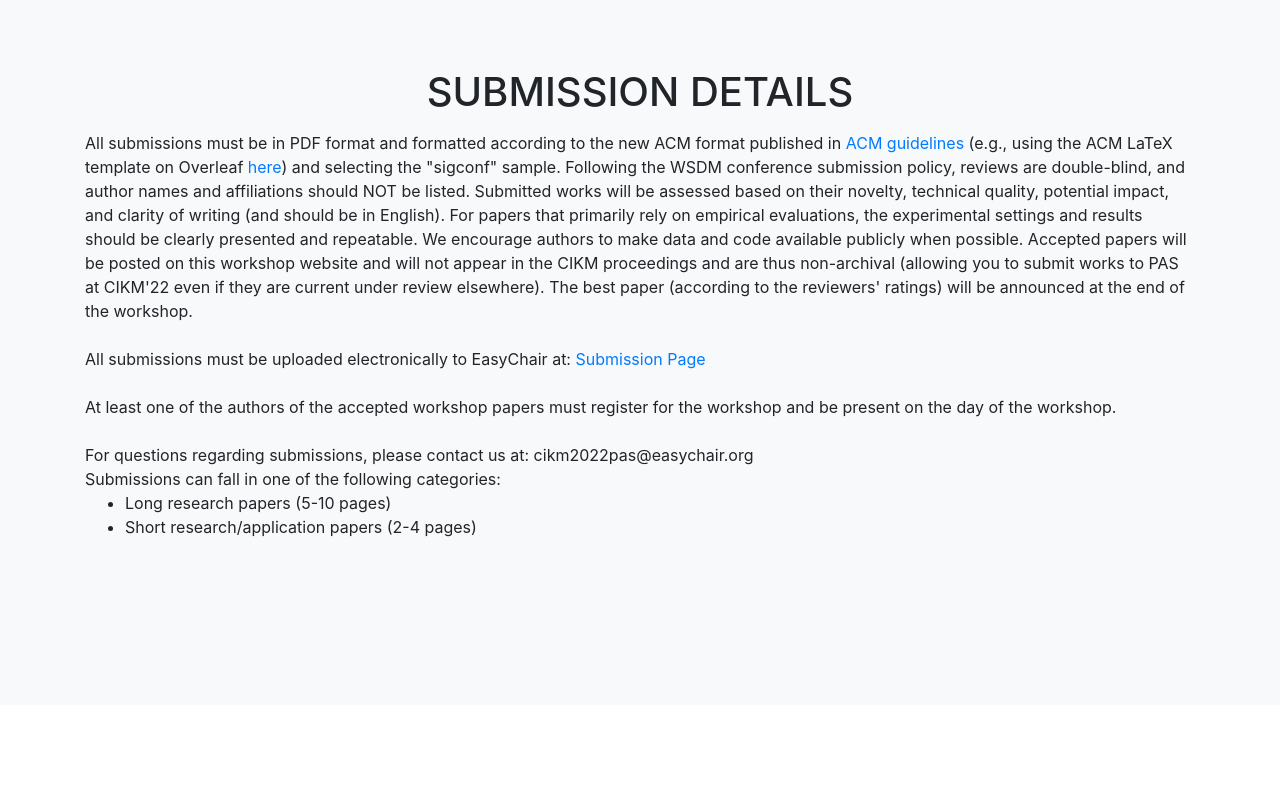
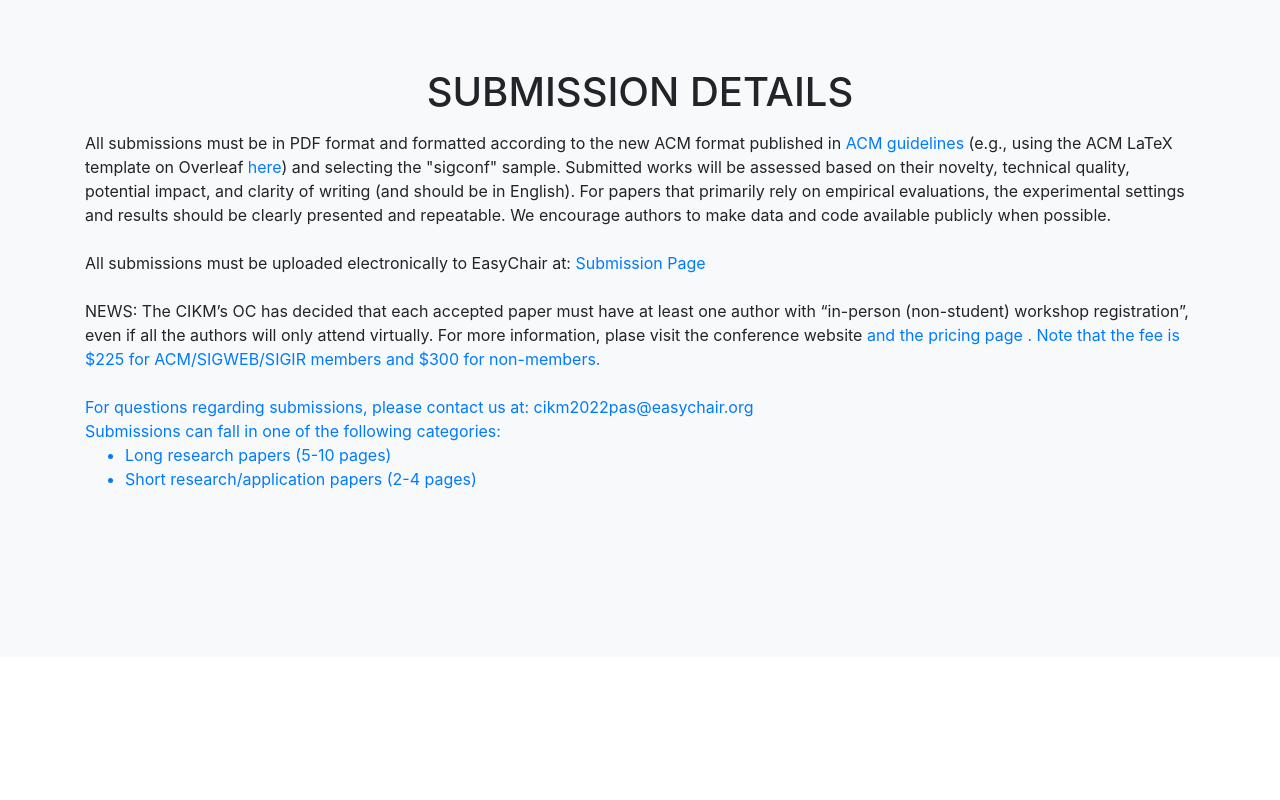
Before and after one commit to PASWorkshop22/PASWorkshop22.github.io, a website with bundled scripts: page index.html in a window 1280 px wide. Shown: the part 3300-4100 px from the top of the page. Built offline with nearby package versions, Linux system fonts and the light colour scheme; files whose address does not match are found by name; a web font is replaced by a local one.

Commit message:
Update index.html

```diff
--- a/index.html
+++ b/index.html
@@ -170,11 +170,11 @@
           <h2 class="section-heading text-uppercase">Submission Details</h2>
           <div style="text-align:left">
 	    <!--We invite both long research papers (5-10 pages) and short research/application papers (2-4 pages) including references. -->
-            All submissions must be in PDF format and formatted according to the new ACM format published in <a href='https://www.acm.org/publications/proceedings-template'>ACM guidelines</a> (e.g., using the ACM LaTeX template on Overleaf <a href="https://www.overleaf.com/gallery/tagged/acm-official#.WOuOk2e1taQ">here</a>) and selecting the "sigconf" sample. Following the WSDM conference submission policy, reviews are double-blind, and author names and affiliations should NOT be listed. Submitted works will be assessed based on their novelty, technical quality, potential impact, and clarity of writing (and should be in English). For papers that primarily rely on empirical evaluations, the experimental settings and results should be clearly presented and repeatable. We encourage authors to make data and code available publicly when possible. Accepted papers will be posted on this workshop website and will not appear in the CIKM proceedings and are thus non-archival (allowing you to submit works to PAS at CIKM'22 even if they are current under review elsewhere). The best paper (according to the reviewers' ratings) will be announced at the end of the workshop.<br /><br />
+            All submissions must be in PDF format and formatted according to the new ACM format published in <a href='https://www.acm.org/publications/proceedings-template'>ACM guidelines</a> (e.g., using the ACM LaTeX template on Overleaf <a href="https://www.overleaf.com/gallery/tagged/acm-official#.WOuOk2e1taQ">here</a>) and selecting the "sigconf" sample. Submitted works will be assessed based on their novelty, technical quality, potential impact, and clarity of writing (and should be in English). For papers that primarily rely on empirical evaluations, the experimental settings and results should be clearly presented and repeatable. We encourage authors to make data and code available publicly when possible. <br /><br />
 
 	    All submissions must be uploaded electronically to EasyChair at: <a href="https://easychair.org/conferences/?conf=cikm22pas">Submission Page</a><br /><br />
 
-	    At least one of the authors of the accepted workshop papers must register for the workshop and be present on the day of the workshop.<br /><br />
+	    NEWS: The CIKM’s OC has decided that each accepted paper must have at least one author with “in-person (non-student) workshop registration”, even if all the authors will only attend virtually. For more information, plase visit the conference website <a href="https://www.cikm2022.org"> and the pricing page <a href="https://www.cikm2022.org/pricing">. Note that the fee is $225 for ACM/SIGWEB/SIGIR members and $300 for non-members.<br /><br />
 
 	    For questions regarding submissions, please contact us at: cikm2022pas@easychair.org
 	    <br />
```
